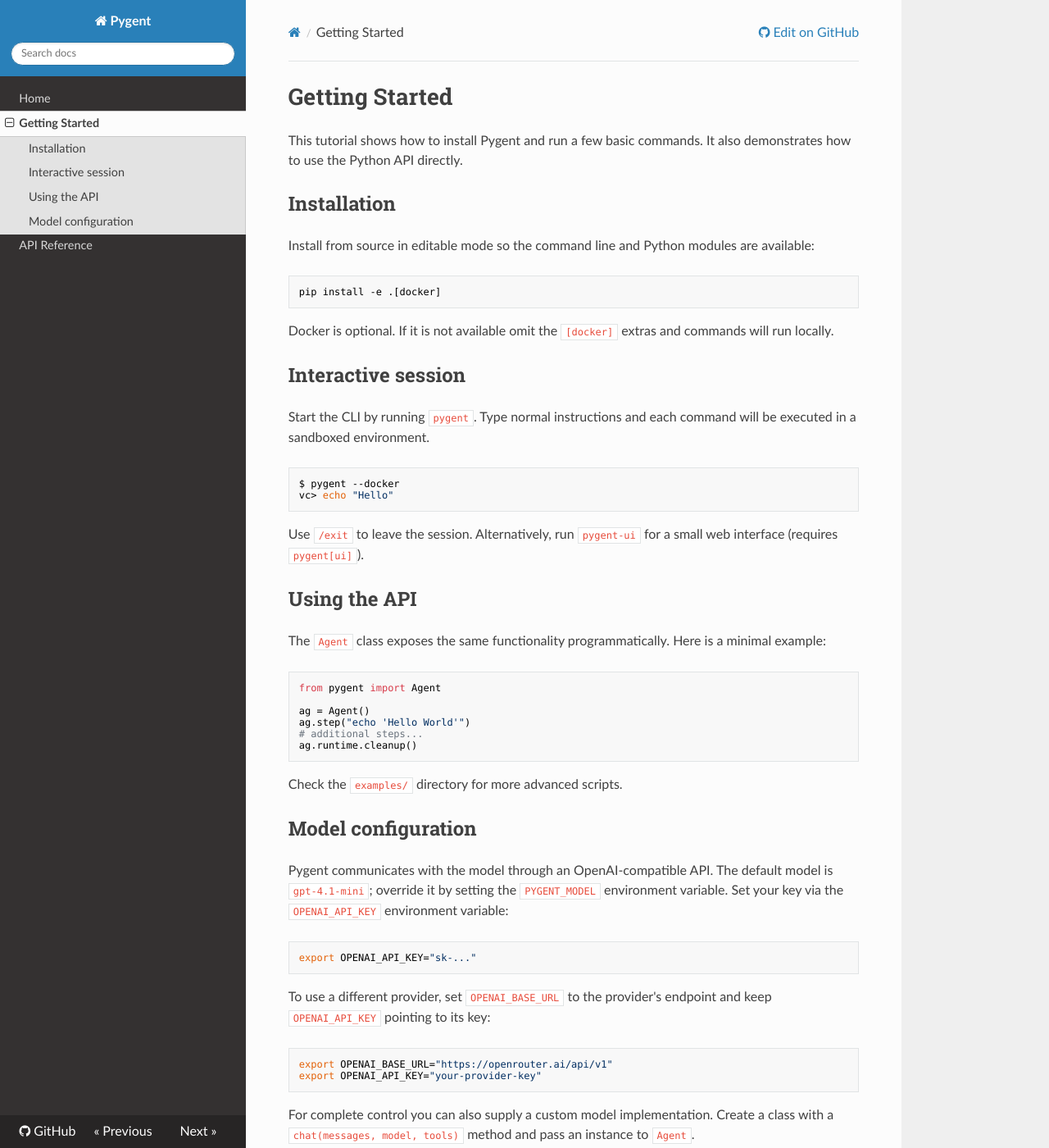
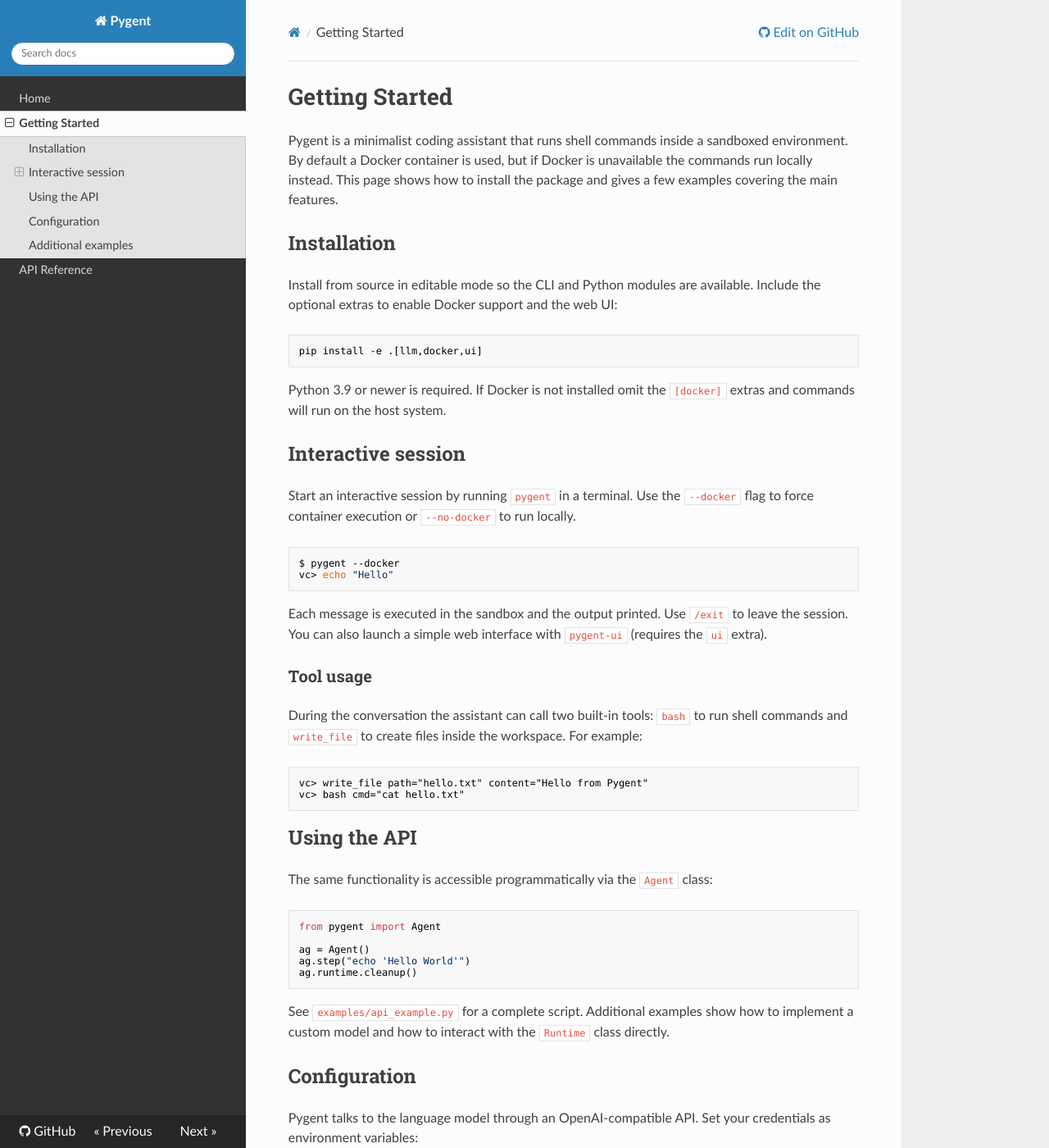
Before and after one commit to MarianoChaves/pygent, an MkDocs documentation site: the page built from docs/getting-started.md, in a window 1280 px wide and 1400 px high. Shown: the whole window at 82% size. Built offline with MkDocs 1.6.1, drawn with Linux system fonts in a browser that asks for light colours; nearby versions of some CDN libraries; some of the changed text lies outside the part shown.

Commit message:
docs: expand getting started examples

````diff
--- a/docs/getting-started.md
+++ b/docs/getting-started.md
@@ -1,64 +1,104 @@
 # Getting Started
 
-This tutorial shows how to install Pygent and run a few basic commands. It also demonstrates how to use the Python API directly.
+Pygent is a minimalist coding assistant that runs shell commands inside a
+sandboxed environment. By default a Docker container is used, but if Docker
+is unavailable the commands run locally instead. This page shows how to install
+the package and gives a few examples covering the main features.
 
 ## Installation
 
-Install from source in editable mode so the command line and Python modules are available:
+Install from source in editable mode so the CLI and Python modules are
+available. Include the optional extras to enable Docker support and the web UI:
 
 ```bash
-pip install -e .[docker]
+pip install -e .[llm,docker,ui]
 ```
 
-Docker is optional. If it is not available omit the `[docker]` extras and commands will run locally.
+Python 3.9 or newer is required. If Docker is not installed omit the
+`[docker]` extras and commands will run on the host system.
 
 ## Interactive session
 
-Start the CLI by running `pygent`. Type normal instructions and each command will be executed in a sandboxed environment.
+Start an interactive session by running `pygent` in a terminal. Use the
+`--docker` flag to force container execution or `--no-docker` to run locally.
 
 ```bash
 $ pygent --docker
 vc> echo "Hello"
 ```
 
-Use `/exit` to leave the session.
-Alternatively, run `pygent-ui` for a small web interface (requires
-`pygent[ui]`).
+Each message is executed in the sandbox and the output printed. Use `/exit`
+to leave the session. You can also launch a simple web interface with
+`pygent-ui` (requires the `ui` extra).
+
+### Tool usage
+
+During the conversation the assistant can call two built-in tools: `bash` to
+run shell commands and `write_file` to create files inside the workspace. For
+example:
+
+```text
+vc> write_file path="hello.txt" content="Hello from Pygent"
+vc> bash cmd="cat hello.txt"
+```
 
 ## Using the API
 
-The `Agent` class exposes the same functionality programmatically. Here is a minimal example:
+The same functionality is accessible programmatically via the `Agent` class:
 
 ```python
 from pygent import Agent
 
 ag = Agent()
 ag.step("echo 'Hello World'")
-# additional steps...
 ag.runtime.cleanup()
 ```
 
-Check the `examples/` directory for more advanced scripts.
+See `examples/api_example.py` for a complete script. Additional examples show
+how to implement a custom model and how to interact with the `Runtime` class
+directly.
 
-## Model configuration
+## Configuration
 
-Pygent communicates with the model through an OpenAI-compatible API. The
-default model is ``gpt-4.1-mini``; override it by setting the
-``PYGENT_MODEL`` environment variable. Set your key via the
-``OPENAI_API_KEY`` environment variable:
+Pygent talks to the language model through an OpenAI‑compatible API. Set your
+credentials as environment variables:
 
 ```bash
 export OPENAI_API_KEY="sk-..."
+export OPENAI_BASE_URL="https://api.openai.com/v1"  # change if using another provider
 ```
 
-To use a different provider, set ``OPENAI_BASE_URL`` to the provider's
-endpoint and keep ``OPENAI_API_KEY`` pointing to its key:
+The model can be changed with `PYGENT_MODEL` and the Docker image with
+`PYGENT_IMAGE`. Set `PYGENT_USE_DOCKER=0` to always disable containers.
 
-```bash
-export OPENAI_BASE_URL="https://openrouter.ai/api/v1"
-export OPENAI_API_KEY="your-provider-key"
+For full control you may pass a custom model implementation to `Agent`. The
+file `examples/custom_model.py` contains a minimal echo model example.
+
+## Additional examples
+
+Several scripts in the `examples/` directory showcase different parts of the
+package:
+
+- **api_example.py** &ndash; minimal use of the :class:`~pygent.agent.Agent` API.
+- **runtime_example.py** &ndash; running commands through the
+  :class:`~pygent.runtime.Runtime` class directly.
+- **write_file_demo.py** &ndash; calling the built-in tools from Python code.
+- **custom_model.py** &ndash; plugging in a custom model.
+
+Below is the custom model snippet for reference:
+
+```python
+from pygent import Agent, openai_compat
+
+class EchoModel:
+    def chat(self, messages, model, tools):
+        last = messages[-1]["content"]
+        return openai_compat.Message(role="assistant", content=f"Echo: {last}")
+
+ag = Agent(model=EchoModel())
+ag.step("test")
+ag.runtime.cleanup()
 ```
 
-For complete control you can also supply a custom model implementation. Create a
-class with a ``chat(messages, model, tools)`` method and pass an instance to
-``Agent``.
+See the [API reference](api-reference.md) for the complete list of classes and
+configuration options.
````
Also changed, not shown: 2 other files.
